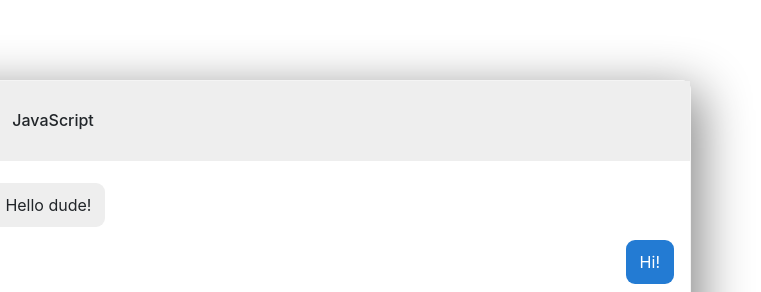
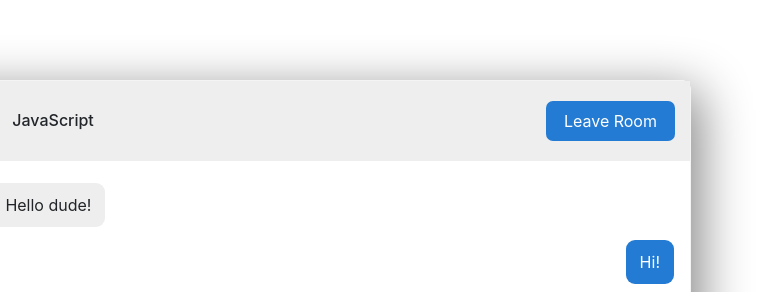
Before and after one commit to zakariamofaddel/Chat.io, a plain HTML site: page chat.html in a window 1280 px wide. Shown: the top 292 px of the page, 519-1280 px from the left. Drawn offline with nearby package versions, Linux system fonts and the light colour scheme.

Commit message:
Added LEAVE ROOM button

```diff
--- a/chat.html
+++ b/chat.html
@@ -77,6 +77,11 @@
 								<h6 id="room-name">JavaScript</h6>
 							</div>
 						</div>
+						<div class="leave-button--container">
+							<a href="index.html" class="custom-button" id="leave-room"
+								>Leave Room</a
+							>
+						</div>
 					</div>
 
 					<!-- *CHAT PANEL -->
--- a/public/chat-css/style.scss
+++ b/public/chat-css/style.scss
@@ -11,6 +11,23 @@ body {
 	-webkit-font-smoothing: antialiased;
 	-moz-osx-font-smoothing: grayscale;
 	text-rendering: optimizeLegibility;
+}
+
+.custom-button {
+	text-decoration: none;
+	background: $blue;
+	color: #fff;
+	border: transparent 2px solid;
+	padding: 0.5rem 1rem;
+	border-radius: 7px;
+	transition: all 0.3s ease-in-out;
+
+	&:hover {
+		background: transparent;
+		border: $blue 2px solid;
+		text-decoration: none;
+		color: $blue;
+	}
 }
 
 input {
```
Also changed, not shown: index.html (added, +11 -0 lines), public/access-css/style.css (added), public/access-css/style.scss (added), public/chat-css/style.css, 2 other files.
